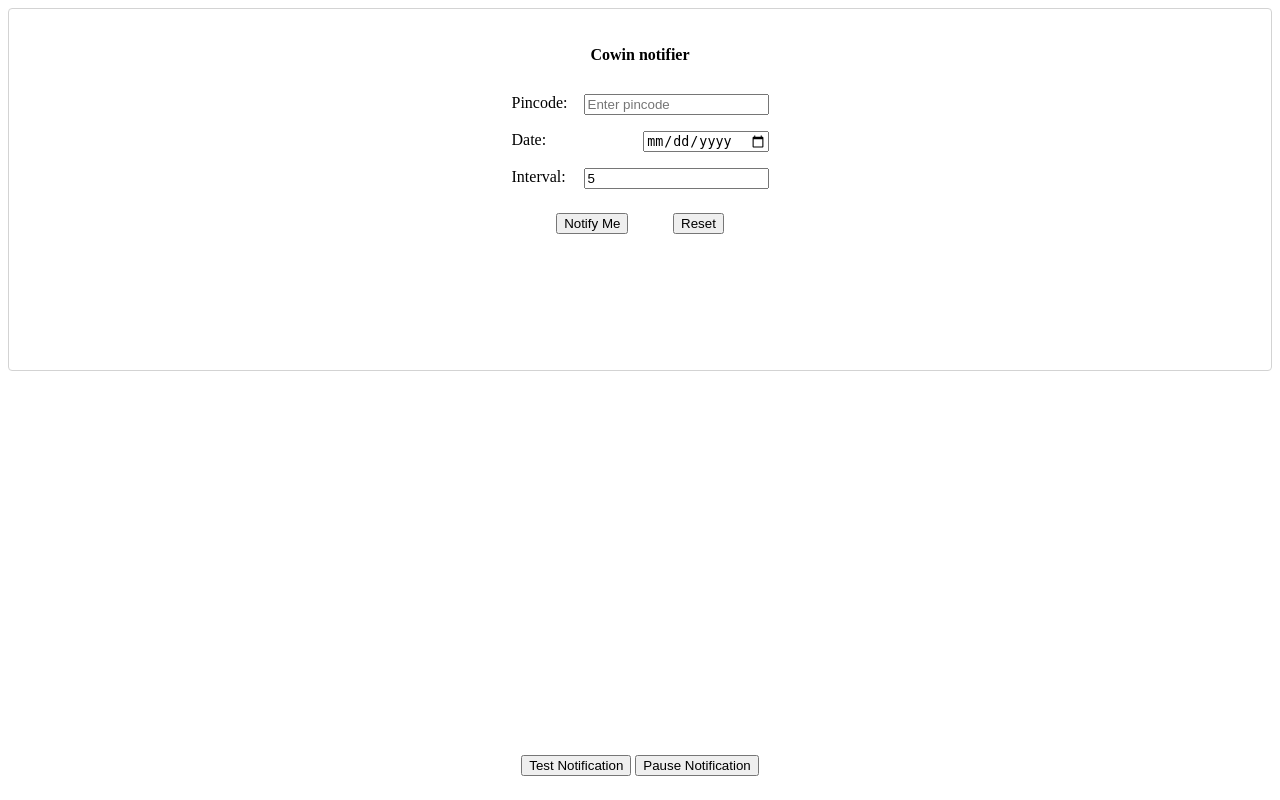
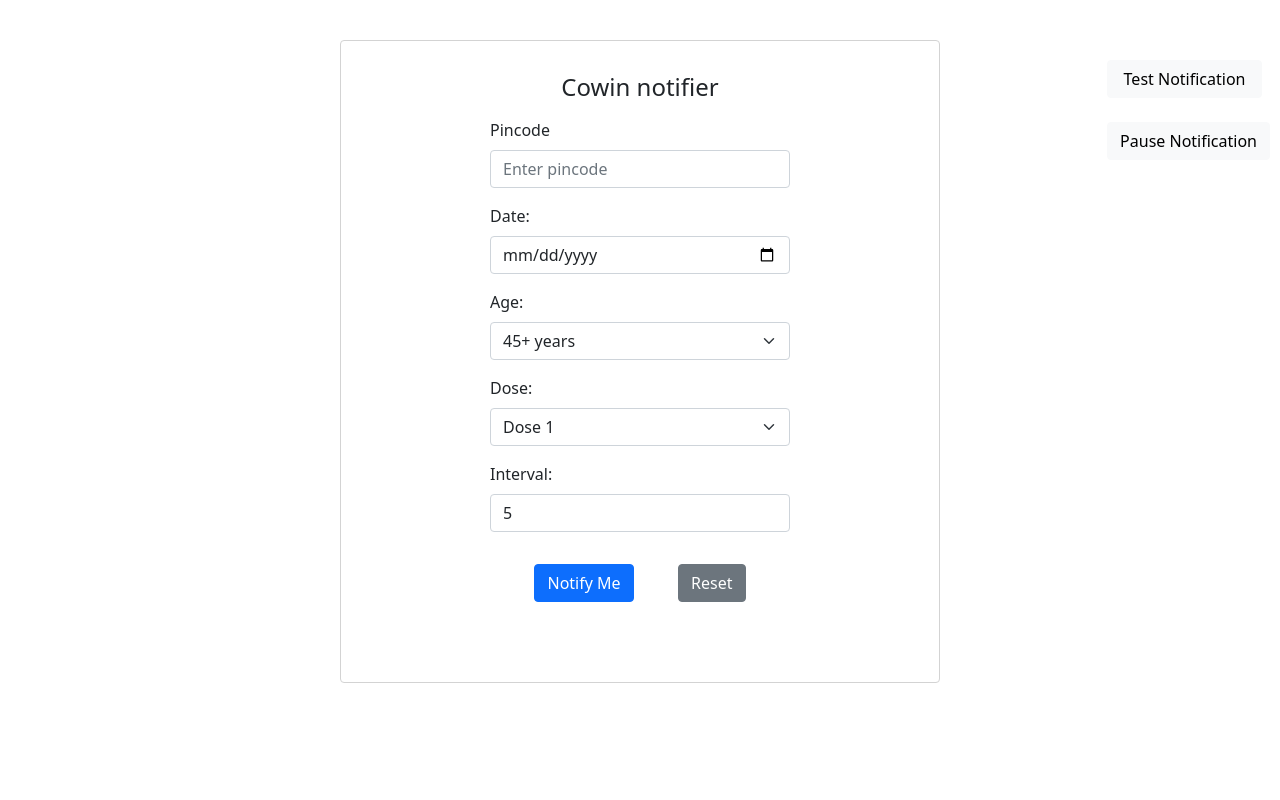
Before and after one commit to sudheeshcm/cowin-slot-check, a PHP site: page / in a window 1280 px wide. Run offline with PHP 8.4, Linux system fonts and the light colour scheme.

Commit message:
Cowin notifier updates - better styling - dose and age selection

```diff
--- a/index.html
+++ b/index.html
@@ -4,6 +4,7 @@
 <!--[if IE 8]>         <html class="no-js lt-ie9"> <![endif]-->
 <!--[if gt IE 8]>      <html class="no-js"> <!--<![endif]-->
 <html>
+
 <head>
   <meta charset="utf-8">
   <meta http-equiv="X-UA-Compatible" content="IE=edge">
@@ -11,39 +12,65 @@
   <meta name="description" content="">
   <meta name="viewport" content="width=device-width, initial-scale=1">
   <link rel="stylesheet" href="./styles.css">
+  <link async href="https://cdn.jsdelivr.net/npm/bootstrap@5.0.1/dist/css/bootstrap.min.css" rel="stylesheet"
+    integrity="sha384-+0n0xVW2eSR5OomGNYDnhzAbDsOXxcvSN1TPprVMTNDbiYZCxYbOOl7+AMvyTG2x" crossorigin="anonymous">
+  <script async src="https://cdn.jsdelivr.net/npm/bootstrap@5.0.1/dist/js/bootstrap.bundle.min.js"
+    integrity="sha384-gtEjrD/SeCtmISkJkNUaaKMoLD0//ElJ19smozuHV6z3Iehds+3Ulb9Bn9Plx0x4"
+    crossorigin="anonymous"></script>
 </head>
+
 <body>
   <!--[if lt IE 7]>
       <p class="browsehappy">You are using an <strong>outdated</strong> browser. Please <a href="#">upgrade your browser</a> to improve your experience.</p>
     <![endif]-->
 
   <div class="root">
-      <h4>Cowin notifier</h4>
+    <title>
+      Cowin Notifier
+    </title>
     <form id="form">
-        <div class="input-group" >
-          <span>Pincode: </span>
-          <input required id="pincode" placeholder="Enter pincode"></input>
+      <h4 class="mb-3">Cowin notifier</h4>
+      <div class="mb-3">
+        <label for="pincode" class="form-label">Pincode</label>
+        <input class="form-control" required id="pincode" placeholder="Enter pincode"></input>
       </div>
 
-        <div class="input-group" >
-          <span>Date: </span>
-          <input required type="date" id="date" placeholder="Enter date"></input>
+      <div class="mb-3">
+        <label for="date" class="form-label">Date:</label>
+        <input class="form-control" required type="date" id="date" placeholder="Enter date"></input>
       </div>
 
-        <div class="input-group" >
-          <span>Interval: </span>
-          <input required type="number" id="interval" placeholder="Enter interval in seconds" value="5"></input>
+      <div class="mb-3">
+        <label for="age" class="form-label">Age:</label>
+        <select required class="form-select" id="age" placeholder="Select age">
+          <option value="45">45+ years</option>
+          <option value="18">18 - 45 years</option>
+        </select>
+      </div>
+
+      <div class="mb-3">
+        <label for="dose" class="form-label">Dose:</label>
+        <select required class="form-select" id="dose" placeholder="Select dose">
+          <option value="available_capacity_dose1">Dose 1</option>
+          <option value="available_capacity_dose2">Dose 2</option>
+        </select>
+      </div>
+
+      <div class="mb-3">
+        <label for="interval" class="form-label">Interval:</label>
+        <input required type="number" id="interval" class="form-control" placeholder="Enter interval in seconds" value="5"></input>
       </div>
 
       <div class="actions-wrapper">
-          <button type="submit" id="button">Notify Me</button>
-          <button type="button" id="reset">Reset</button>
+        <button type="submit" id="button" class="btn btn-primary">Notify Me</button>
+        <button type="button" id="reset" class="btn btn-secondary">Reset</button>
       </div>
+
     </form>
 
     <div class="display-wrapper">
       <div id="display"></div>
-        <img src="./hourglass.gif"  id="hourglass" alt="" class="hourglass"/>
+      <img src="./hourglass.gif" id="hourglass" alt="" class="hourglass" />
     </div>
 
     <div class="display-wrapper">
@@ -63,11 +90,12 @@
 
 
 
-        <button onclick="playAudio()" type="button">Test Notification</button>
-        <button onclick="pauseAudio()" type="button">Pause Notification</button>
+      <button onclick="playAudio()" type="button" class="btn btn-light test-btn">Test Notification</button>
+      <button onclick="pauseAudio()" type="button" class="btn btn-light">Pause Notification</button>
     </div>
   </div>
 
-    <script src="./script.js"  ></script>
+  <script src="./script.js"></script>
 </body>
+
 </html>
--- a/script.js
+++ b/script.js
@@ -1,5 +1,5 @@
-// const { URL, URLSearchParams } = require('url');
 let interval = null;
+let scrollCount = 1;
 
 document.addEventListener('DOMContentLoaded', (event) => {
   const form = document.getElementById('form');
@@ -24,6 +24,8 @@ document.addEventListener('DOMContentLoaded', (event) => {
 
     const pincode = document.getElementById('pincode').value || '';
     const frequency = document.getElementById('interval').value || '';
+    const age = parseInt(document.getElementById('age').value || '18');
+    const dose = document.getElementById('dose').value || '';
     const dateString = document.getElementById('date').value || '';
     const date = new Date(dateString);
 
@@ -38,12 +40,13 @@ document.addEventListener('DOMContentLoaded', (event) => {
     button.setAttribute('disabled', true);
 
     interval = setInterval(
-      () => checkForSlots(pincode, dateString ? formattedDate : null),
+      () =>
+        checkForSlots(pincode, dateString ? formattedDate : null, age, dose),
       frequency * 1000
     );
   }
 
-  function checkForSlots(pincode, date) {
+  function checkForSlots(pincode, date, age, dose) {
     const url = new URL(
       'https://cdn-api.co-vin.in/api/v2/appointment/sessions/public/findByPin'
     );
@@ -55,20 +58,40 @@ document.addEventListener('DOMContentLoaded', (event) => {
       .then((data) => {
         const outputDisplay = document.getElementById('output-display');
         const { sessions = [], centers = [] } = data;
+        const availableCenters = [];
 
-        const hasCentersWithSlots = centers.some(
+        let hasCentersWithSlots = false;
+        centers.forEach(
           (center) =>
             center.sessions &&
             center.sessions.length &&
-            center.sessions.some((session) => session.available_capacity > 0)
+            center.sessions.forEach((session) => {
+              if (session.min_age_limit <= age && session[dose] > 0) {
+                availableCenters.push(session.name);
+                hasCentersWithSlots = true;
+              }
+            })
         );
 
-        const hasSessionsWithSlots = sessions.some(
-          (session) => session.available_capacity > 0
-        );
+        let hasSessionsWithSlots = false;
+        sessions.forEach((session) => {
+          if (session.min_age_limit <= age && session[dose] > 0) {
+            availableCenters.push(session.name);
+            hasSessionsWithSlots = true;
+          }
+        });
 
         if (hasCentersWithSlots || hasSessionsWithSlots) {
-          outputDisplay.innerHTML = `<span>Slots available. <b>Pincode:</b> ${pincode}..</span>`;
+          outputDisplay.setAttribute('class', 'alert alert-success');
+          outputDisplay.innerHTML = `
+            <div>Slots available. </div>
+            <div><b>Pincode:</b> ${pincode}..</div>
+            <div>Centers: <b>${availableCenters.toString()}</b></div>
+          `;
+          if (scrollCount > 0) {
+            outputDisplay.scrollIntoView();
+            scrollCount--;
+          }
           playAudio();
           if (!('Notification' in window)) {
             alert('This browser does not support desktop notification');
@@ -76,7 +99,12 @@ document.addEventListener('DOMContentLoaded', (event) => {
             new Notification('Slots are available..');
           }
         } else {
+          outputDisplay.setAttribute('class', 'alert alert-danger');
           outputDisplay.innerHTML = `<span>Slots not available.`;
+          if (scrollCount > 0) {
+            outputDisplay.scrollIntoView();
+            scrollCount--;
+          }
           pauseAudio();
         }
 
@@ -92,8 +120,10 @@ document.addEventListener('DOMContentLoaded', (event) => {
 
     document.getElementById('pincode').value = '';
     document.getElementById('interval').value = 5;
+    document.getElementById('age').value = '45';
     document.getElementById('date').value = '';
     document.getElementById('output-display').innerHTML = '';
+    document.getElementById('output-display').removeAttribute('class');
     document.getElementById('display').innerHTML = '';
     const loader = document.getElementById('hourglass');
     loader.setAttribute('class', 'hourglass');
--- a/styles.css
+++ b/styles.css
@@ -1,10 +1,23 @@
+html {
+  scroll-behavior: smooth;
+}
+
 .root {
-  padding: 16px;
-  border: 1px solid lightgrey;
+  padding: 32px;
   border-radius: 4px;
   display: flex;
   flex-direction: column;
   align-items: center;
+  border: none;
+  margin: 24px auto;
+  max-width: 600px;
+}
+
+@media (min-width: 768px) {
+  .root {
+    border: 1px solid lightgrey;
+    margin: 40px auto;
+  }
 }
 
 #form {
@@ -20,20 +33,33 @@
   justify-content: space-between;
 }
 
+input,
+select {
+  width: 300px !important;
+}
+
 #button {
   margin-top: 16px;
 }
 
-.notification-wrapper {
-  position: fixed;
-  bottom: 24px;
+@media (min-width: 768px) {
+  .notification-wrapper {
+    position: absolute;
+    top: 60px;
+    right: 10px;
+    display: flex;
+    flex-direction: column;
+    height: 100px;
+    justify-content: space-between;
+  }
 }
 
 .display-wrapper {
   display: flex;
   align-items: center;
   flex-direction: column;
-  margin: 30px;
+  margin-top: 16px;
+  text-align: center;
 }
 
 .hourglass {
@@ -54,3 +80,24 @@
 #reset {
   margin-top: 16px;
 }
+
+.test-btn {
+  margin-right: 8px;
+}
+
+.btn {
+  border: 1px solid lightgrey;
+}
+
+.alert-success,
+.alert-danger {
+  text-align: center;
+  padding: 24px;
+  border-radius: 6px;
+  margin: 8px;
+}
+
+#timestamp-display {
+  margin-bottom: 16px;
+  text-align: center;
+}
```
Lines whose indentation alone changed are shown as unchanged.
